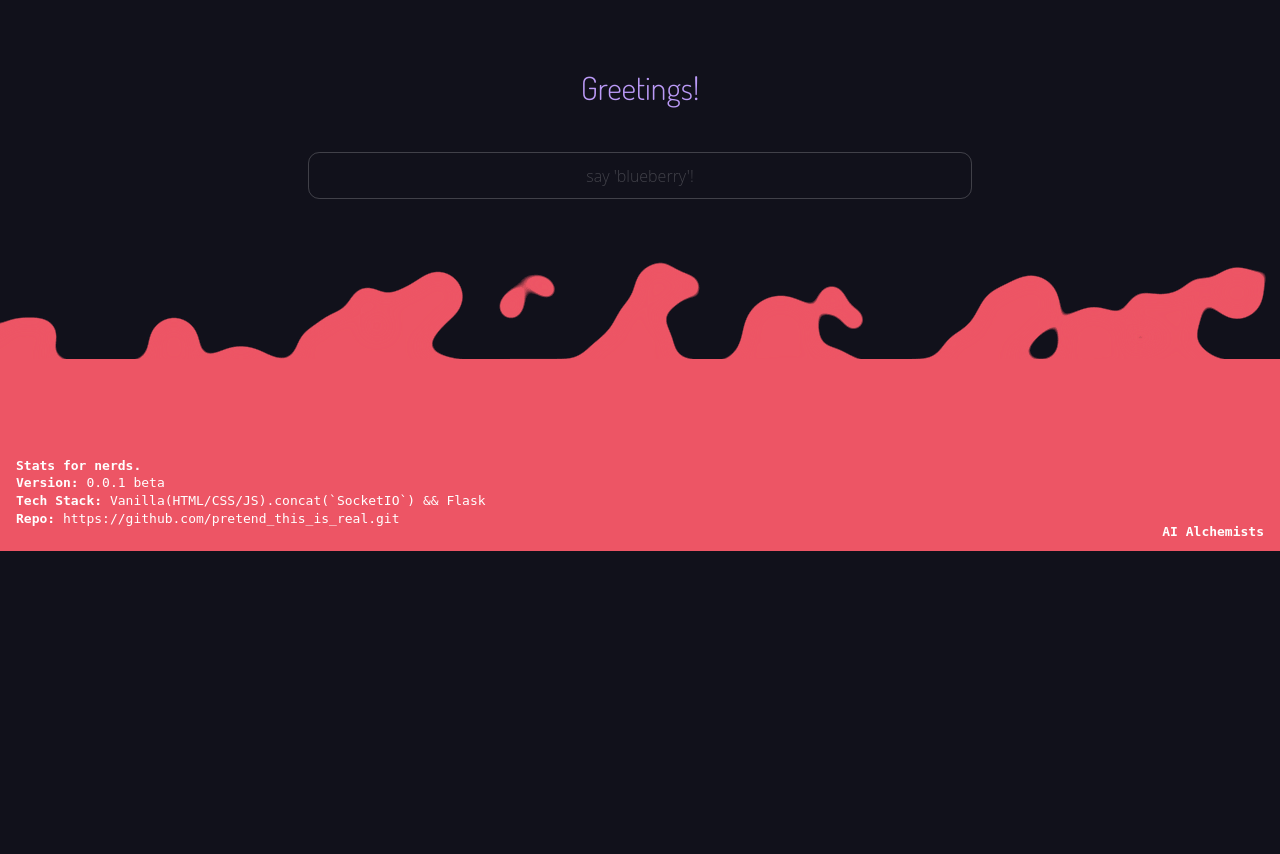
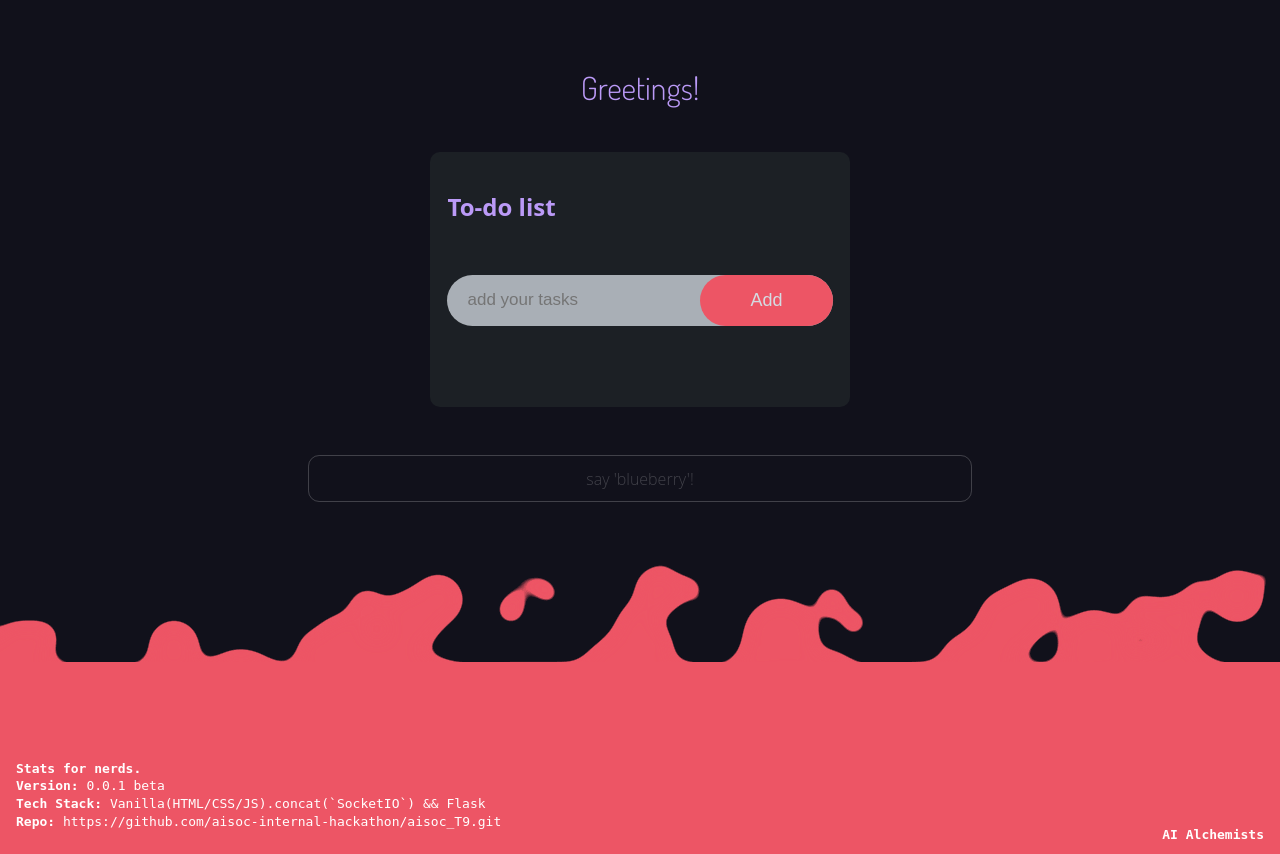
Before and after one commit to BillyDoesDev/blueberry, a Flask app: page / in a window 1280 px wide; the page is wider, and only the part inside the window is pictured. Shown: the part 343-1197 px from the top of that part. Before the commit the page ends 894 px from the top of that part, so only its background shows below. Run offline with Flask 3, Linux system fonts and the light colour scheme; some libraries are stand-ins or nearby versions; some web fonts are replaced.

Commit message:
Added a todo list
It's not integrated with voice, but it works :D

```diff
--- a/static/command_handler.js
+++ /dev/null
@@ -1,5 +0,0 @@
-const socket = io();
-socket.on('connect', function () {
-    console.log("connecttion to websocket successful")
-    socket.emit('my event', { data: 'I\'m connected!' });
-});
--- /dev/null
+++ b/static/css/todo_list_styles.css
@@ -0,0 +1,128 @@
+.to-do-list-container {
+    /* width: fit-content; */
+    /* padding: 10px; */
+    display: flex;
+    justify-content: center;
+    align-items: center;
+    padding-bottom: 3rem;
+}
+
+.todo-app {
+    /* width: 100%; */
+    max-width: 540px;
+    background-color: #1c2025;
+    /* padding: 40px 30px 70px; */
+    padding: 1.1rem;
+    border-radius: 10px;
+    display: flex;
+    flex-direction: column;
+    align-items: left;
+    gap: 2rem;
+}
+
+.todo-todo-app-title {
+    display: flex;
+    gap: 1rem;
+    align-items: center;
+}
+
+.todo-app-title h2,
+.todo-app-title i {
+    color: #BB9AF7;
+}
+
+.todo-app-title i {
+    font-size: 26px;
+}
+
+.todo-row {
+    display: flex;
+    align-items: center;
+    justify-content: space-between;
+    background-color: #d4dbe2c4;
+    border-radius: 30px;
+}
+
+.todo-input-box {
+    width: 100%;
+    border: none;
+    outline: none;
+    background-color: transparent;
+    padding: 12px;
+    font-size: 17px;
+    padding-left: 20px;
+}
+
+.add-tasks {
+    border: none;
+    cursor: pointer;
+    outline: none;
+    padding: 15px 50px;
+    border-radius: 30px;
+    background-color: #ED5565;
+    color: #d4dbe2;
+    font-size: 18px;
+    transition: all .25s ease;
+}
+
+.add-tasks:hover {
+    filter: brightness(1.2);
+}
+
+@media screen and (max-width: 400px) {
+    .add-tasks {
+        padding: 15px;
+        border-radius: 0 30px 30px 0;
+    }
+}
+
+#list-container {
+    list-style: none;
+}
+
+#list-container li {
+    font-size: 17px;
+    padding: 12px 8px 12px 50px;
+    margin-top: 5px;
+    user-select: none;
+    cursor: pointer;
+    position: relative;
+
+    color: #d4dbe2;
+}
+
+#list-container li::before {
+    position: absolute;
+    content: '';
+    width: 24px;
+    height: 24px;
+    border-radius: 50%;
+    left: 0;
+    border: 2px solid #ED5565;
+}
+
+#list-container .checked {
+    color: #555;
+    text-decoration: line-through;
+}
+
+#list-container .checked::before {
+    background-color: #ED5565;
+    background-image: url("../assets/done.svg");
+}
+
+.todo-x {
+    position: absolute;
+    right: 0;
+    top: 50%;
+    transform: translateY(-50%);
+    width: 30px;
+    height: 30px;
+    border-radius: 50%;
+    display: flex;
+    justify-content: center;
+    align-items: center;
+    color: #ED5565;
+    font-size: 18px;
+    transition: all .2s ease;
+}
--- /dev/null
+++ b/static/todo_list.js
@@ -0,0 +1,48 @@
+const inputBox = document.querySelector(".todo-input-box");
+const button = document.querySelector(".add-tasks");
+const list = document.querySelector("#list-container");
+
+
+function addTask(){
+    if(inputBox.value === ''){
+        alert("you must write something!");
+    }else{
+        let li = document.createElement("li");
+        li.innerHTML = inputBox.value;
+        list.appendChild(li);
+        li.classList.add("todo-stuff-thing");
+        inputBox.value = '';
+        let span = document.createElement("span");
+        span.classList.add("todo-x");
+        span.innerHTML = `<svg xmlns="http://www.w3.org/2000/svg" height="24" viewBox="0 -960 960 960" width="24" fill="#ED5565"><path d="M280-120q-33 0-56.5-23.5T200-200v-520h-40v-80h200v-40h240v40h200v80h-40v520q0 33-23.5 56.5T680-120H280Zm400-600H280v520h400v-520ZM360-280h80v-360h-80v360Zm160 0h80v-360h-80v360ZM280-720v520-520Z"/></svg>`;
+        li.appendChild(span);
+
+        console.log(li, span)
+    }
+    saveData();
+}
+list.addEventListener("click", (e)=>{
+    if(e.target.tagName === "LI"){
+        e.target.classList.toggle("checked");
+        saveData();
+    }else if(e.target.tagName === "path"){
+        e.target.parentElement.parentElement.parentElement.remove();
+        saveData();
+    } else if(e.target.tagName === "svg"){
+        e.target.parentElement.parentElement.remove();
+        saveData();
+    }
+});
+
+button.addEventListener("click", addTask);
+
+function saveData(){
+    localStorage.setItem("data", list.innerHTML);
+}
+function showTask(){
+    const savedData = localStorage.getItem("data");
+    if(savedData){
+        list.innerHTML = savedData;
+    }
+}
+window.addEventListener("load", showTask);
--- a/templates/index.html
+++ b/templates/index.html
@@ -8,14 +8,12 @@
     <script src="{{ url_for('static', filename='socket.io.js') }}"></script>
 
     <link rel="stylesheet" href="{{ url_for('static', filename='css/styles.css') }}">
+    <link rel="stylesheet" href="{{ url_for('static', filename='css/todo_list_styles.css') }}">
     <script defer src="{{ url_for('static', filename='main.js') }}"></script>
+    <script defer src="{{ url_for('static', filename='todo_list.js') }}"></script>
 </head>
 
 <body>
-    <!-- <script src="https://cdnjs.cloudflare.com/ajax/libs/socket.io/4.0.1/socket.io.js"
-        integrity="sha512-q/dWJ3kcmjBLU4Qc47E4A9kTB4m3wuTY7vkFJDTZKjTs8jhyGQnaUrxa0Ytd0ssMZhbNua9hE+E7Qv1j+DyZwA=="
-        crossorigin="anonymous"></script> -->
-    <!-- <script src="{{ url_for('static', filename='socket.io.js') }}"></script> -->
 
     <div class="master-container">
         <div class="datetime">
@@ -81,10 +79,10 @@
             <source src="{{ url_for('static', filename='assets/Leapfrog.mp3') }}" type="audio/ogg">
         </audio>
 
+        <!-- all content goes here -->
+        <div class="container">
 
-        <div class="container invisible">
-
-            <div class="weather-card">
+            <div class="weather-card invisible">
                 <div class="left-pane">
                     <!-- <img src="static/assets/anothersiccpattern.svg" class="pattern"> -->
                     <div class="info">
@@ -129,6 +127,21 @@
                 </div>
             </div>
 
+            <div class="to-do-list-container">
+                <div class="todo-app">
+                    <div class="todo-app-title">
+                        <h2>To-do list</h2>
+                        <i class="fa-solid fa-book-bookmark"></i>
+                    </div>
+                    <div class="todo-row">
+                        <input type="text" class="todo-input-box" placeholder="add your tasks">
+                        <button class="add-tasks">Add</button>
+                    </div>
+                    <ul id="list-container">
+                    </ul>
+                </div>
+            </div>
+
         </div>
         <div class="input-field">say 'Blueberry'!</div>
     </div>
@@ -156,7 +169,7 @@
                 <p class="stats">Stats for nerds.</p>
                 <p><span class="bold">Version: </span>0.0.1 beta</p>
                 <p><span class="bold">Tech Stack: </span>Vanilla(HTML/CSS/JS).concat(`SocketIO`) && Flask</p>
-                <p><span class="bold">Repo: </span>https://github.com/pretend_this_is_real.git</p>
+                <p><span class="bold">Repo: </span>https://github.com/aisoc-internal-hackathon/aisoc_T9.git</p>
             </div>
             <div class="right">AI Alchemists</div>
         </div>
```
Also changed, not shown: static/assets/done.svg (added).
